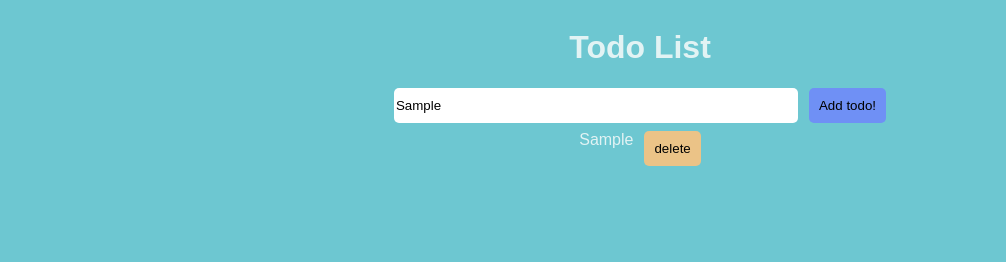
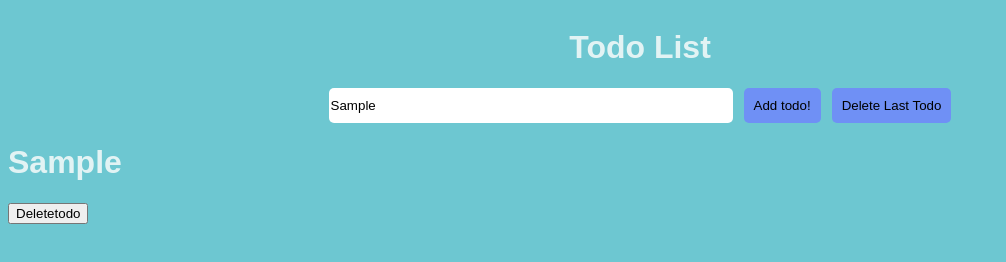
Before and after one commit to siyach1n/todoList, a plain HTML site: page index.html in a window 1280 px wide. Both pictures are taken after typing "Sample" into the empty fields and a click on the button "Add todo!". Shown: the whole page, without its empty margins (0-1006 px from the left). Drawn offline with Linux system fonts and the light colour scheme; a web font is replaced by a local one.

Commit message:
re-work on code add state,component and render

```diff
--- a/index.css
+++ b/index.css
@@ -23,8 +23,7 @@ body{
     display: flex;
     justify-content: center;
 }
-.container{
-}
+
 
 .tododiv{
     display: flex;
@@ -49,7 +48,7 @@ body{
     border-radius: 5px;
     border-style: none;
 }
-.btn-delTodo {
+.btn-addTodo {
     padding: 10px;
     margin: 0 0px 0px 11px;
     background-color: rgb(111, 144, 245);
--- a/index.html
+++ b/index.html
@@ -12,10 +12,11 @@
         <h1 class="header">Todo List</h1>
         <div class="tododiv">
             <input class="todo-box" type="text">
-            <button class="btn-delTodo" onclick="addTodo()">Add todo!</button>
+            <button class="btn-addTodo" onclick="addTodo()">Add todo!</button>
+            <button class=" btn-addTodo"onclick="delTodo()"> Delete Last Todo </button>
         </div>
 <!-- //todolist is listed  -->
-        <div class="todolist">
+        <div class="todoList">
         </div>
 
 
--- a/script.js
+++ b/script.js
@@ -1,70 +1,59 @@
-//updating code
-// ctr =0;
-// function counter(){
-//     documSent.querySelectorAll(".todo")[2].innerHTML="Counter: "+ctr;
-//     ctr=ctr+1;
-// }
-// setInterval(counter,1000)
+//optimize code
 
-//delete elements
+let todos=[];//state
 
-// function deleteTodo(index){
-//     const elements = document.getElementById("todo-"+index);
-//     const parentElement= document.getElementById("todoParent")
-//     parentElement.removeChild(elements)
-// }
+// component function
+function addTodoComponent(todos,index){
+   const div1 =  document.createElement('div');
+   const h1=  document.createElement('h1');
+   const todoDelButton = document.createElement('button')
+   todoDelButton.innerHTML="Deletetodo"
 
-//adding elements
+   todoDelButton.setAttribute("onClick","deleteTodo(" + index+ ")");
 
-// const divEL = document.createElement("div");
-// divEL.innerHTML="hi there"
-// const parentEl= document.querySelector("body");
-// parentEl.appendChild(divEL)
+   h1.innerHTML=todos.title
+   div1.append(h1);
+   div1.append(todoDelButton    )
 
-let ctr = 1;
+
+   return div1;
+}
+
+//function that modify state
+function addTodo(){
+    const input= document.querySelector("input");
+    const todotext = input.value.trim()
+
+    if(todotext===""){
+        alert("todo is empty");
+        return;
+    }
+
+    todos.push({title:todotext});
+
+    render()
+}
+
+function delTodo(){
+    todos.splice(0,1)
+
+    render()
+}
+
 function deleteTodo(index){
-    // console.log('delete todo called');
-    // const element =document.getElementById(index);
-    // element.parentNode.removeChild(element)
+    todos.splice(index,1);
+    render();
+}
 
-    const elements = document.getElementById("todo-"+index);
-    elements.parentNode.removeChild(elements);
+
+//render   function
+function render(){
+        document.querySelector(".todoList").innerHTML="";
+
+        for(let i=0;i< todos.length;i++){
+        const element = addTodoComponent(todos[i],i)
+        document.querySelector(".todoList").appendChild(element)
+    }
+    console.log(todos);
 
 }
-function addTodo(){
-     //getting input from the text box and named as inputValue
-    const value= document.querySelector("input").value;
-        //create span and button element
-    const spanEl = document.createElement("span");
-    const buttonEl = document.createElement("button")
-        //value to the elements
-    spanEl.innerHTML= value;
-    buttonEl.innerHTML= "delete"
-
-    // buttonEl.onclick=function(){
-    //     deleteTodo('+ctr');
-    // }
-        //creating divel and append spanEl then buttonEl
-    const divEl=document.createElement("div");
-    divEl.setAttribute("id","todo-"+ctr)
-    divEl.appendChild(spanEl);
-    buttonEl.setAttribute("id","dl-btn")
-    divEl.appendChild(buttonEl);
-        //appending divEl to the body
-    document.querySelector(".todolist").appendChild(divEl)
-
-
-    ctr++
-        // const inputValue=getValueInput.value;
-
-    //     //creating a div element and add id to it
-    // const newDivEL=document.createElement("div");
-    // newDivEL.setAttribute("id","todo-"+ctr)
-
-
-    // newDivEL.innerHTML="<div>"+inputValue +'</div> <button onclick="deleteTodo('+ ctr +')">delete</button>';
-    // const parentEl=document.querySelector(".todolist");
-    // parentEl.appendChild(newDivEL);
-    //   ctr = ctr +1
-
-}
```
